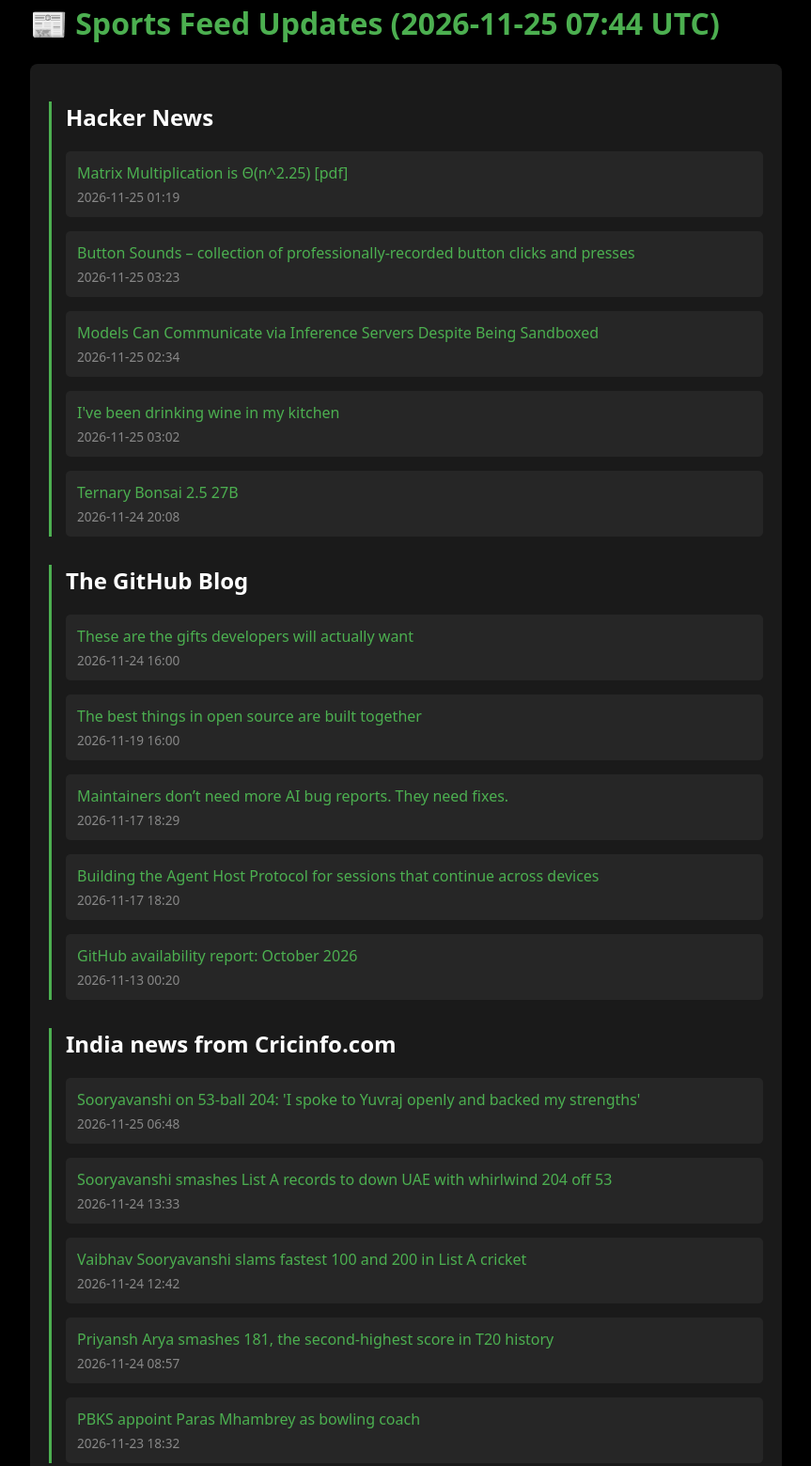
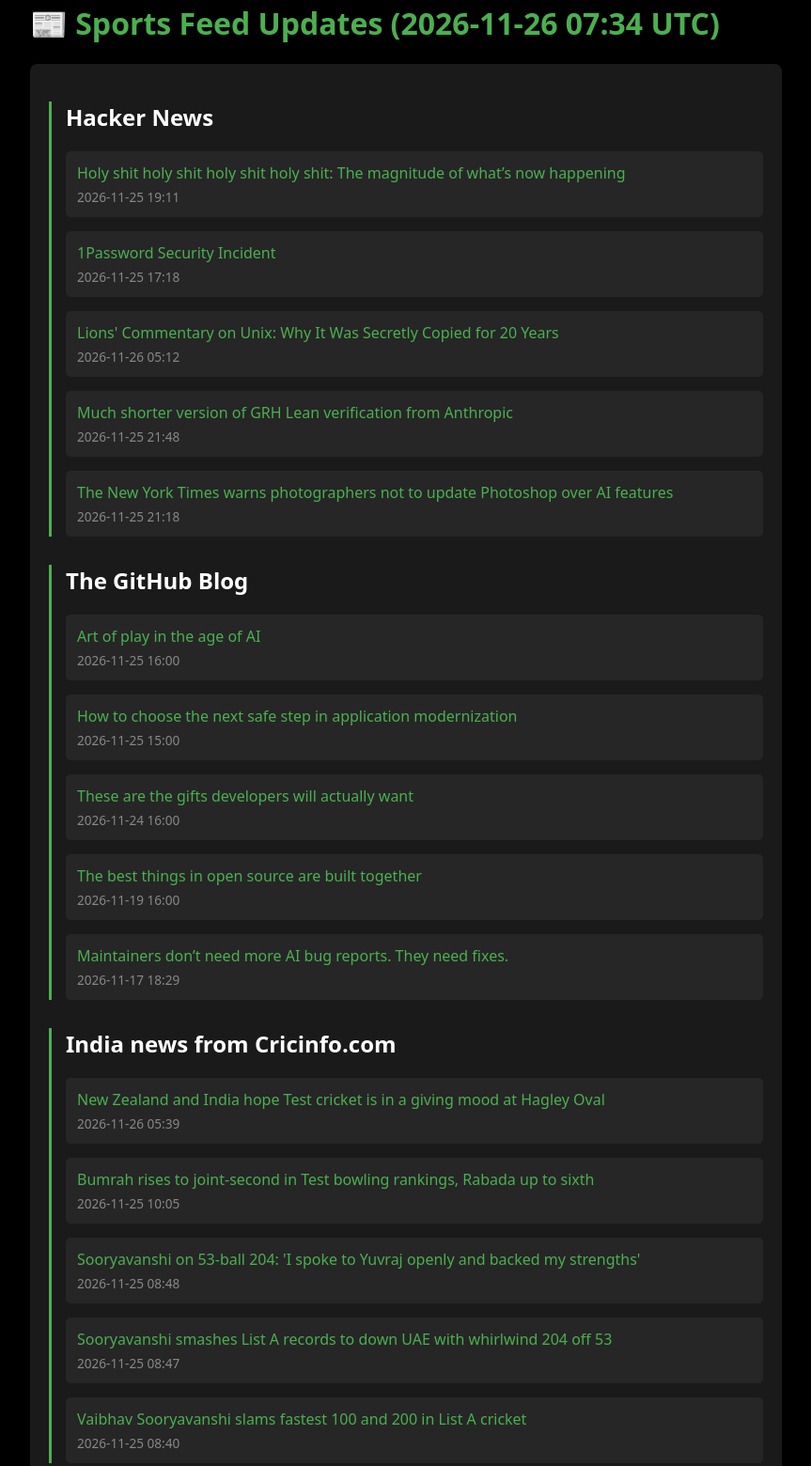
Before and after one commit to dhruvdivecha/AutoFeed-Updater, a plain HTML site: page index.html in a window 1280 px wide. Shown: the part 18-1578 px from the top of the page at 94% size, without its empty margins (208-1071 px from the left). Drawn offline with Linux system fonts and the light colour scheme.

Commit message:
Auto-update feeds - 2026-11-26 07:34:42 UTC

```diff
--- a/index.html
+++ b/index.html
@@ -59,34 +59,44 @@
     </style>
 </head>
 <body>
-    <h1>📰 Sports Feed Updates (2026-11-25 07:44 UTC)</h1>
+    <h1>📰 Sports Feed Updates (2026-11-26 07:34 UTC)</h1>
     <div class="container">
         <div class="feed"><h2>Hacker News</h2>
                 <div class="entry">
-                    <a href="https://github.com/openai/math/blob/main/preprints/The-matrix-multiplication-exponent-is-nine-fourths-November-24-2026/paper.pdf" target="_blank">Matrix Multiplication is Θ(n^2.25) [pdf]</a>
-                    <span class="timestamp">2026-11-25 01:19</span>
+                    <a href="https://scottaaronson.blog/?p=10379" target="_blank">Holy shit holy shit holy shit holy shit: The magnitude of what’s now happening</a>
+                    <span class="timestamp">2026-11-25 19:11</span>
                 </div>
 
                 <div class="entry">
-                    <a href="https://buttons.joshwcomeau.com/" target="_blank">Button Sounds – collection of professionally-recorded button clicks and presses</a>
-                    <span class="timestamp">2026-11-25 03:23</span>
+                    <a href="https://1password.com/blog/update-on-nov-2026-security-incident" target="_blank">1Password Security Incident</a>
+                    <span class="timestamp">2026-11-25 17:18</span>
                 </div>
 
                 <div class="entry">
-                    <a href="https://www.lesswrong.com/posts/7wzWuLP3HhyBLmKfo/models-can-communicate-via-inference-servers-despite-being" target="_blank">Models Can Communicate via Inference Servers Despite Being Sandboxed</a>
-                    <span class="timestamp">2026-11-25 02:34</span>
+                    <a href="https://fosscomics.com/posts/17.%20Lions%27%20Commentary%20on%20Unix/" target="_blank">Lions' Commentary on Unix: Why It Was Secretly Copied for 20 Years</a>
+                    <span class="timestamp">2026-11-26 05:12</span>
                 </div>
 
                 <div class="entry">
-                    <a href="https://scottaaronson.blog/?p=10362" target="_blank">I've been drinking wine in my kitchen</a>
-                    <span class="timestamp">2026-11-25 03:02</span>
+                    <a href="https://github.com/lsernau/grh-lean" target="_blank">Much shorter version of GRH Lean verification from Anthropic</a>
+                    <span class="timestamp">2026-11-25 21:48</span>
                 </div>
 
                 <div class="entry">
-                    <a href="https://prismml.com/news/bonsai-2-5-27b" target="_blank">Ternary Bonsai 2.5 27B</a>
-                    <span class="timestamp">2026-11-24 20:08</span>
+                    <a href="https://www.theverge.com/ai-artificial-intelligence/1041227/the-new-york-times-warns-photographers-not-to-update-photoshop-over-ai-features" target="_blank">The New York Times warns photographers not to update Photoshop over AI features</a>
+                    <span class="timestamp">2026-11-25 21:18</span>
                 </div>
                 </div><div class="feed"><h2>The GitHub Blog</h2>
+                <div class="entry">
+                    <a href="https://github.blog/news-insights/company-news/art-of-play-in-the-age-of-ai/" target="_blank">Art of play in the age of AI</a>
+                    <span class="timestamp">2026-11-25 16:00</span>
+                </div>
+
+                <div class="entry">
+                    <a href="https://github.blog/ai-and-ml/github-copilot/how-to-choose-the-next-safe-step-in-application-modernization/" target="_blank">How to choose the next safe step in application modernization</a>
+                    <span class="timestamp">2026-11-25 15:00</span>
+                </div>
+
                 <div class="entry">
                     <a href="https://github.blog/news-insights/company-news/these-are-the-gifts-developers-will-actually-want/" target="_blank">These are the gifts developers will actually want</a>
                     <span class="timestamp">2026-11-24 16:00</span>
@@ -101,40 +111,30 @@
                     <a href="https://github.blog/open-source/maintainers/maintainers-dont-need-more-ai-bug-reports-they-need-fixes/" target="_blank">Maintainers don’t need more AI bug reports. They need fixes.</a>
                     <span class="timestamp">2026-11-17 18:29</span>
                 </div>
-
+                </div><div class="feed"><h2>India news from Cricinfo.com</h2>
                 <div class="entry">
-                    <a href="https://github.blog/engineering/engineering-principles/building-the-agent-host-protocol-for-sessions-that-continue-across-devices/" target="_blank">Building the Agent Host Protocol for sessions that continue across devices</a>
-                    <span class="timestamp">2026-11-17 18:20</span>
+                    <a href="https://www.cricinfo.com/ci/content/story/1564211.html?ex_cid=OTC-RSS" target="_blank">New Zealand and India hope Test cricket is in a giving mood at Hagley Oval</a>
+                    <span class="timestamp">2026-11-26 05:39</span>
                 </div>
 
                 <div class="entry">
-                    <a href="https://github.blog/news-insights/company-news/github-availability-report-october-2026/" target="_blank">GitHub availability report: October 2026</a>
-                    <span class="timestamp">2026-11-13 00:20</span>
+                    <a href="https://www.cricinfo.com/ci/content/story/1563908.html?ex_cid=OTC-RSS" target="_blank">Bumrah rises to joint-second in Test bowling rankings, Rabada up to sixth</a>
+                    <span class="timestamp">2026-11-25 10:05</span>
                 </div>
-                </div><div class="feed"><h2>India news from Cricinfo.com</h2>
+
                 <div class="entry">
                     <a href="https://www.cricinfo.com/ci/content/story/1563875.html?ex_cid=OTC-RSS" target="_blank">Sooryavanshi on 53-ball 204: 'I spoke to Yuvraj openly and backed my strengths'</a>
-                    <span class="timestamp">2026-11-25 06:48</span>
+                    <span class="timestamp">2026-11-25 08:48</span>
                 </div>
 
                 <div class="entry">
                     <a href="https://www.cricinfo.com/ci/content/story/1563818.html?ex_cid=OTC-RSS" target="_blank">Sooryavanshi smashes List A records to down UAE with whirlwind 204 off 53</a>
-                    <span class="timestamp">2026-11-24 13:33</span>
+                    <span class="timestamp">2026-11-25 08:47</span>
                 </div>
 
                 <div class="entry">
                     <a href="https://www.cricinfo.com/ci/content/story/1563814.html?ex_cid=OTC-RSS" target="_blank">Vaibhav Sooryavanshi slams fastest 100 and 200 in List A cricket</a>
-                    <span class="timestamp">2026-11-24 12:42</span>
-                </div>
-
-                <div class="entry">
-                    <a href="https://www.cricinfo.com/ci/content/story/1563756.html?ex_cid=OTC-RSS" target="_blank">Priyansh Arya smashes 181, the second-highest score in T20 history</a>
-                    <span class="timestamp">2026-11-24 08:57</span>
-                </div>
-
-                <div class="entry">
-                    <a href="https://www.cricinfo.com/ci/content/story/1563727.html?ex_cid=OTC-RSS" target="_blank">PBKS appoint Paras Mhambrey as bowling coach</a>
-                    <span class="timestamp">2026-11-23 18:32</span>
+                    <span class="timestamp">2026-11-25 08:40</span>
                 </div>
                 </div>
     </div>
```
